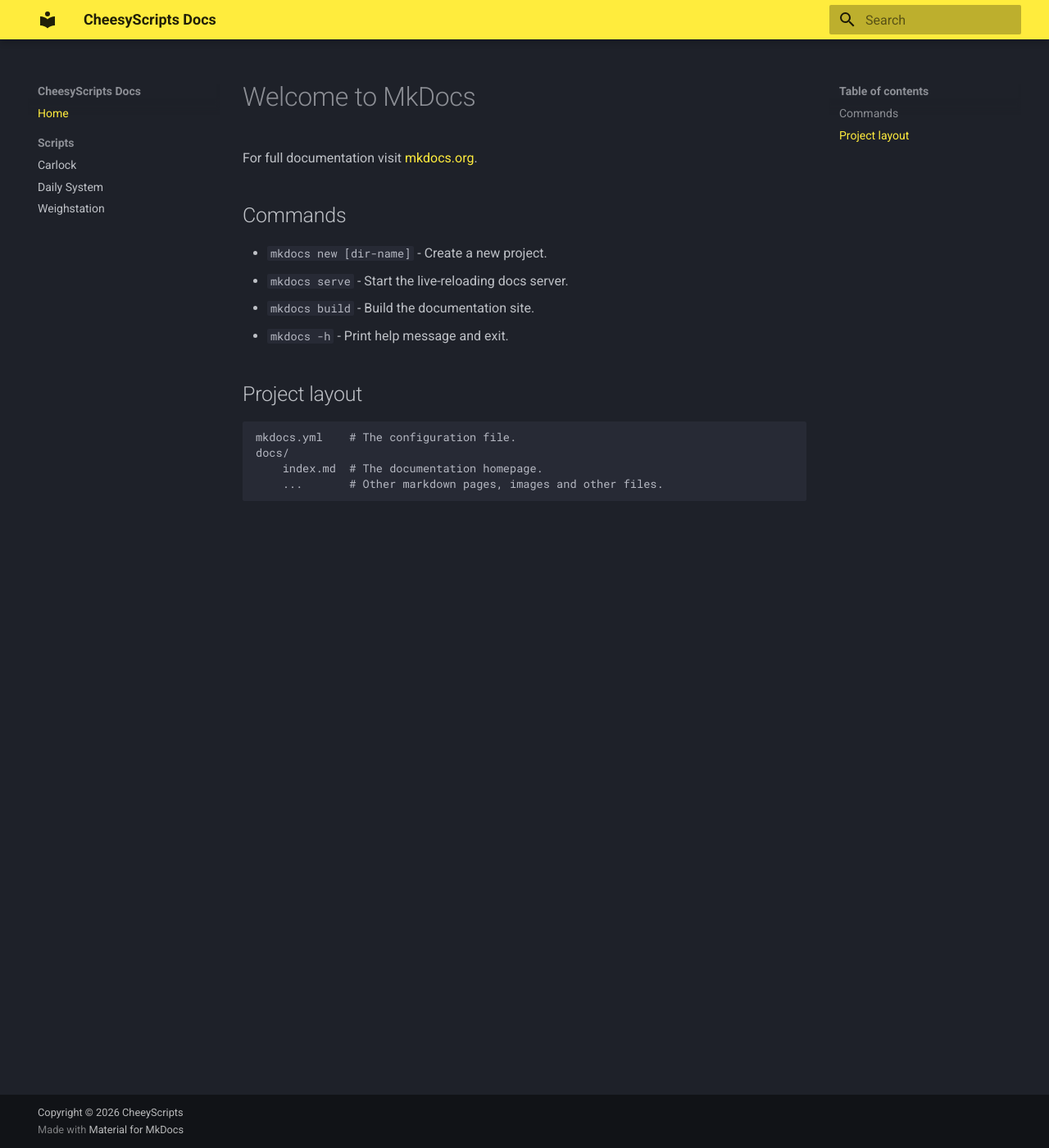
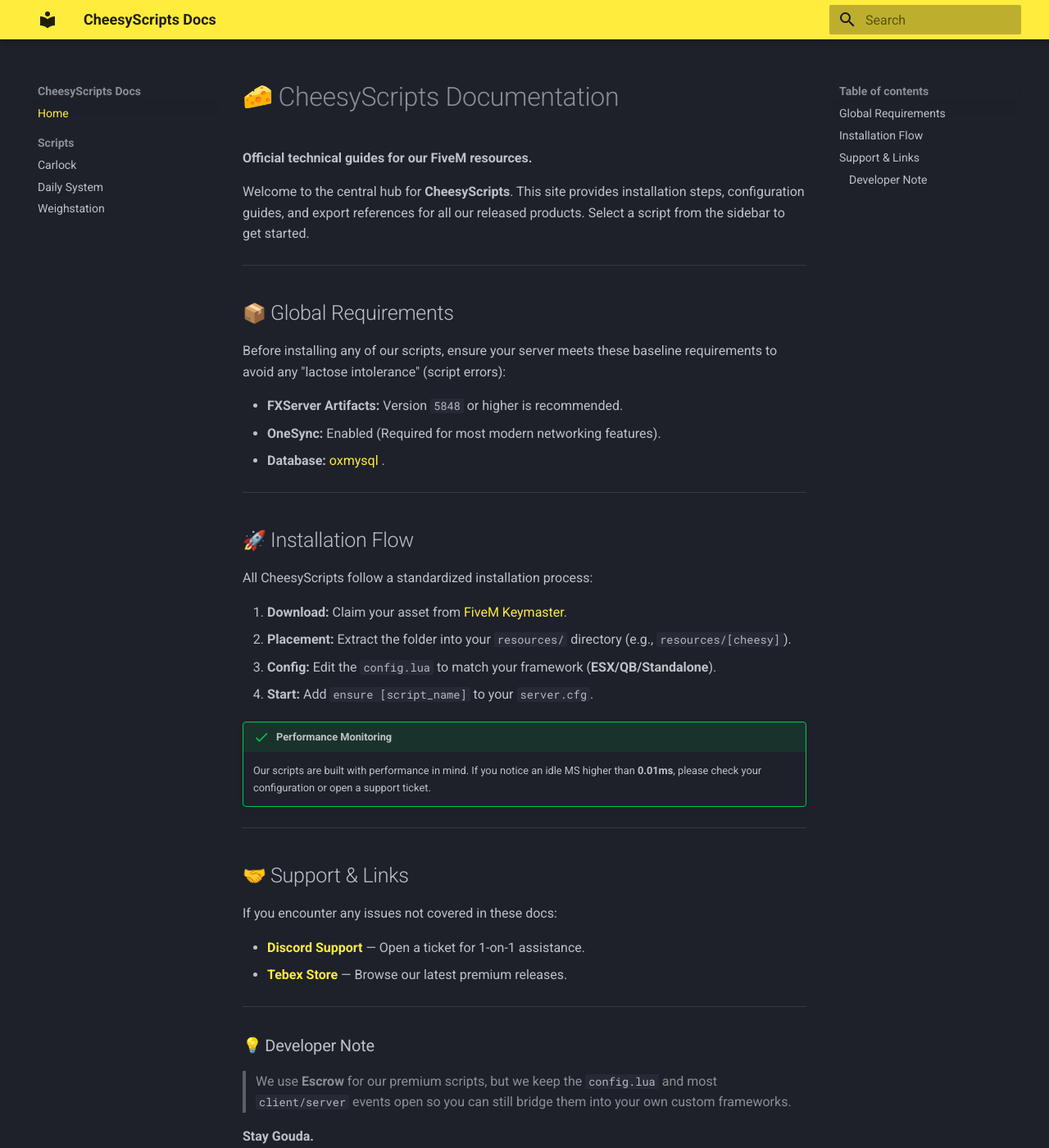
Before and after one commit to CheesyScript/docs.github.io, an MkDocs documentation site: the page built from docs/index.md, in a window 1280 px wide and 1400 px high. Shown: the whole window at 82% size. Built offline with MkDocs 1.6.1 and Material for MkDocs 9.7.7, drawn with Linux system fonts in a browser that asks for light colours; emoji names are drawn with the system emoji font.

Commit message:
Update index.md

```diff
--- a/docs/index.md
+++ b/docs/index.md
@@ -1,17 +1,42 @@
-# Welcome to MkDocs
+# :cheese: CheesyScripts Documentation
 
-For full documentation visit [mkdocs.org](https://www.mkdocs.org).
+**Official technical guides for our FiveM resources.**
 
-## Commands
+Welcome to the central hub for **CheesyScripts**. This site provides installation steps, configuration guides, and export references for all our released products. Select a script from the sidebar to get started.
 
-* `mkdocs new [dir-name]` - Create a new project.
-* `mkdocs serve` - Start the live-reloading docs server.
-* `mkdocs build` - Build the documentation site.
-* `mkdocs -h` - Print help message and exit.
+---
 
-## Project layout
+## :package: Global Requirements
+Before installing any of our scripts, ensure your server meets these baseline requirements to avoid any "lactose intolerance" (script errors):
 
-    mkdocs.yml    # The configuration file.
-    docs/
-        index.md  # The documentation homepage.
-        ...       # Other markdown pages, images and other files.
+* **FXServer Artifacts:** Version `5848` or higher is recommended.
+* **OneSync:** Enabled (Required for most modern networking features).
+* **Database:** [oxmysql](https://github.com/overextended/oxmysql) .
+
+---
+
+## :rocket: Installation Flow
+All CheesyScripts follow a standardized installation process:
+
+1.  **Download:** Claim your asset from [FiveM Keymaster](https://keymaster.fivem.net/assets).
+2.  **Placement:** Extract the folder into your `resources/` directory (e.g., `resources/[cheesy]`).
+3.  **Config:** Edit the `config.lua` to match your framework (**ESX/QB/Standalone**).
+4.  **Start:** Add `ensure [script_name]` to your `server.cfg`.
+
+!!! success "Performance Monitoring"
+    Our scripts are built with performance in mind. If you notice an idle MS higher than **0.01ms**, please check your configuration or open a support ticket.
+
+---
+
+## :handshake: Support & Links
+If you encounter any issues not covered in these docs:
+
+* **[Discord Support](https://discord.gg/SP5EYdJ8SG)** — Open a ticket for 1-on-1 assistance.
+* **[Tebex Store](https://store.cheesyscripts.com/)** — Browse our latest premium releases.
+
+---
+
+### :bulb: Developer Note
+> We use **Escrow** for our premium scripts, but we keep the `config.lua` and most `client/server` events open so you can still bridge them into your own custom frameworks.
+
+**Stay Gouda.**
```
